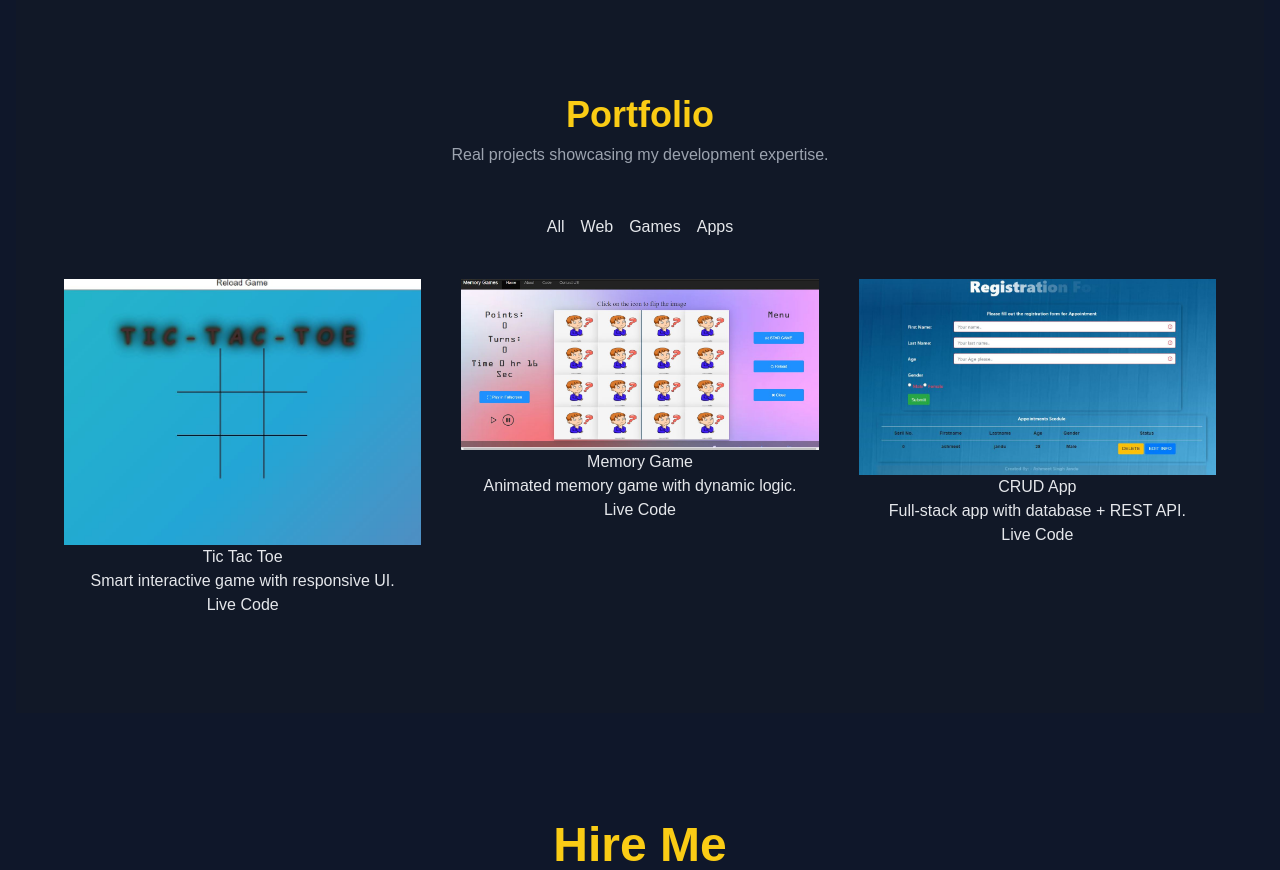
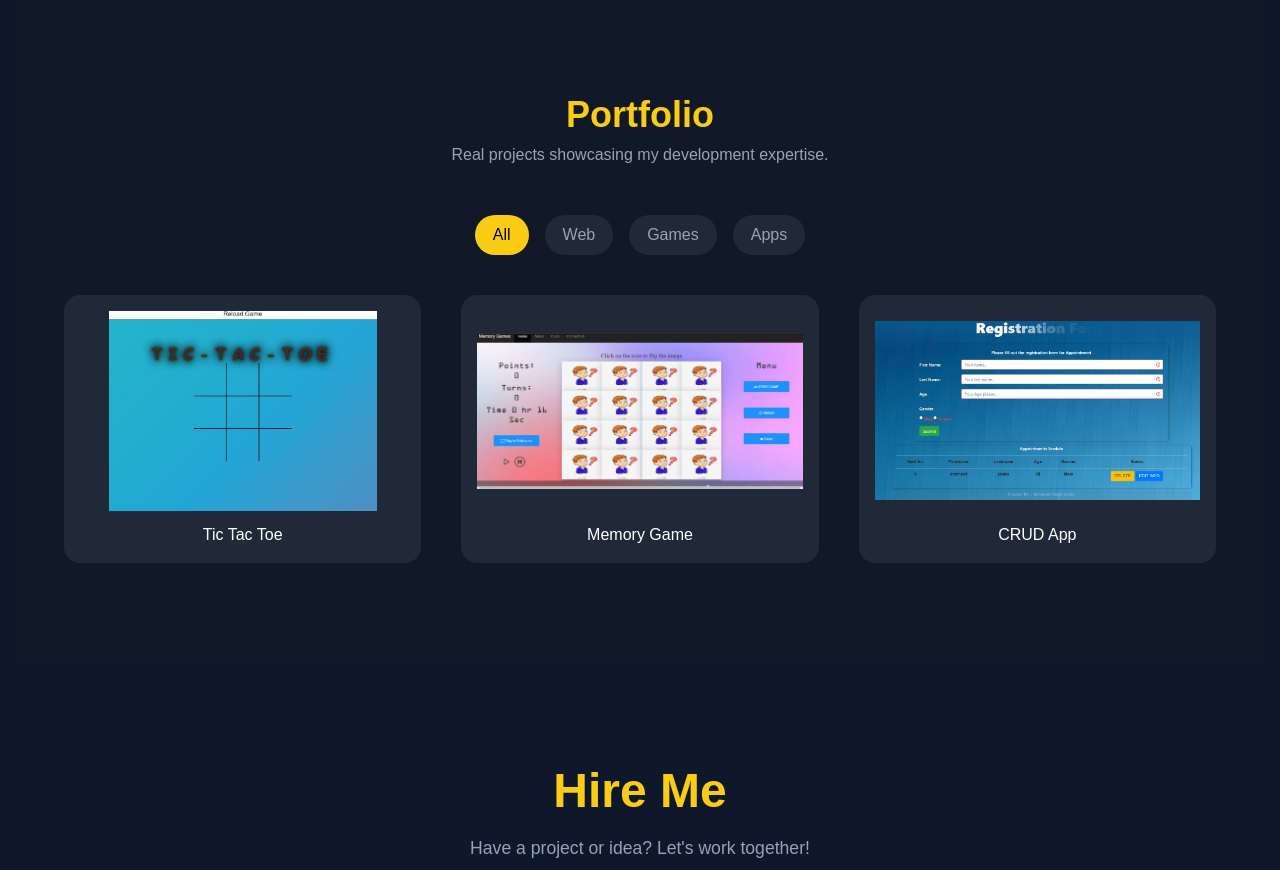
Before and after one commit to navijandu/ashmeetinfo, a PHP site: page / in a window 1280 px wide. Shown: the part 3754-4624 px from the top of the page. Run offline with PHP 8.4, Linux system fonts and the light colour scheme; some libraries are stand-ins or nearby versions.

Commit message:
Update style.css

```diff
--- a/css/style.css
+++ b/css/style.css
@@ -103,3 +103,134 @@ body {
 .download-btn:hover {
     background: #eab308;
 }
+/*certificatite*/
+.cert-card {
+    width: 100%;
+    max-width: 420px;
+    height: 260px; /* SAME HEIGHT FOR BOTH */
+    background: #1e293b;
+    border-radius: 16px;
+    padding: 12px;
+    display: flex;
+    align-items: center;
+    justify-content: center;
+    overflow: hidden;
+    transition: 0.3s;
+}
+
+.cert-card:hover {
+    transform: scale(1.05);
+}
+
+.cert-card img {
+    width: 100%;
+    height: 100%;
+    object-fit: contain; /* keeps proportions */
+    border-radius: 10px;
+}
+
+/* Verify button outside */
+.verify-btn {
+    background: #facc15;
+    color: #111827;
+    padding: 8px 20px;
+    border-radius: 8px;
+    font-weight: 600;
+    transition: 0.3s;
+}
+
+.verify-btn:hover {
+    background: #eab308;
+    transform: scale(2.05);
+}
+
+/*portfolio Section */
+/* FILTER BUTTONS */
+.filter-btn {
+    padding: 8px 18px;
+    border-radius: 999px;
+    background: #1f2937;
+    color: #9ca3af;
+    transition: 0.3s;
+}
+
+.filter-btn:hover,
+.filter-btn.active {
+    background: #facc15;
+    color: #000;
+}
+
+/* CARD */
+.project-card {
+    transition: all 0.4s ease;
+}
+
+.project-card.hide {
+    opacity: 0;
+    transform: scale(0.8);
+    pointer-events: none;
+}
+
+/* INNER CARD */
+.card-inner {
+    position: relative;
+    background: #1f2937;
+    border-radius: 16px;
+    overflow: hidden;
+    padding: 16px;
+    text-align: center;
+}
+
+.card-inner img {
+    height: 200px;
+    object-fit: contain;
+    width: 100%;
+    border-radius: 10px;
+    transition: 0.4s;
+}
+
+.card-inner h3 {
+    color: white;
+    margin-top: 12px;
+}
+
+/* HOVER EFFECT */
+.overlay {
+    position: absolute;
+    inset: 0;
+    background: rgba(0,0,0,0.85);
+    opacity: 0;
+    display: flex;
+    flex-direction: column;
+    justify-content: center;
+    align-items: center;
+    transition: 0.4s;
+}
+
+.project-card:hover .overlay {
+    opacity: 1;
+}
+
+.project-card:hover img {
+    transform: scale(1.1);
+}
+
+/* BUTTONS */
+.overlay .btns {
+    display: flex;
+    gap: 10px;
+    margin-top: 10px;
+}
+
+.overlay a {
+    padding: 6px 14px;
+    border-radius: 999px;
+    background: #3b82f6;
+    color: white;
+    font-size: 14px;
+    transition: 0.3s;
+}
+
+.overlay a:hover {
+    background: #2563eb;
+}
```
